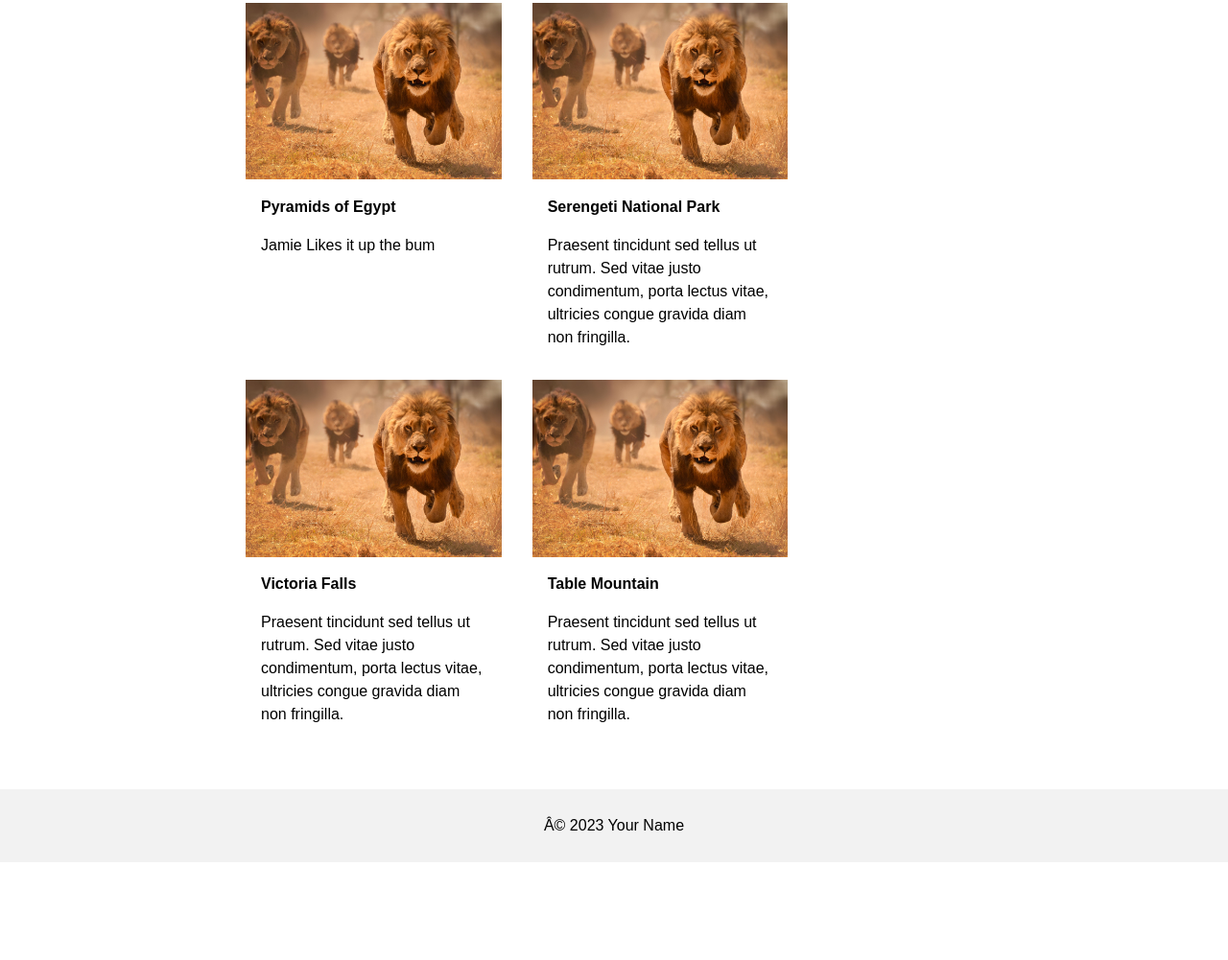
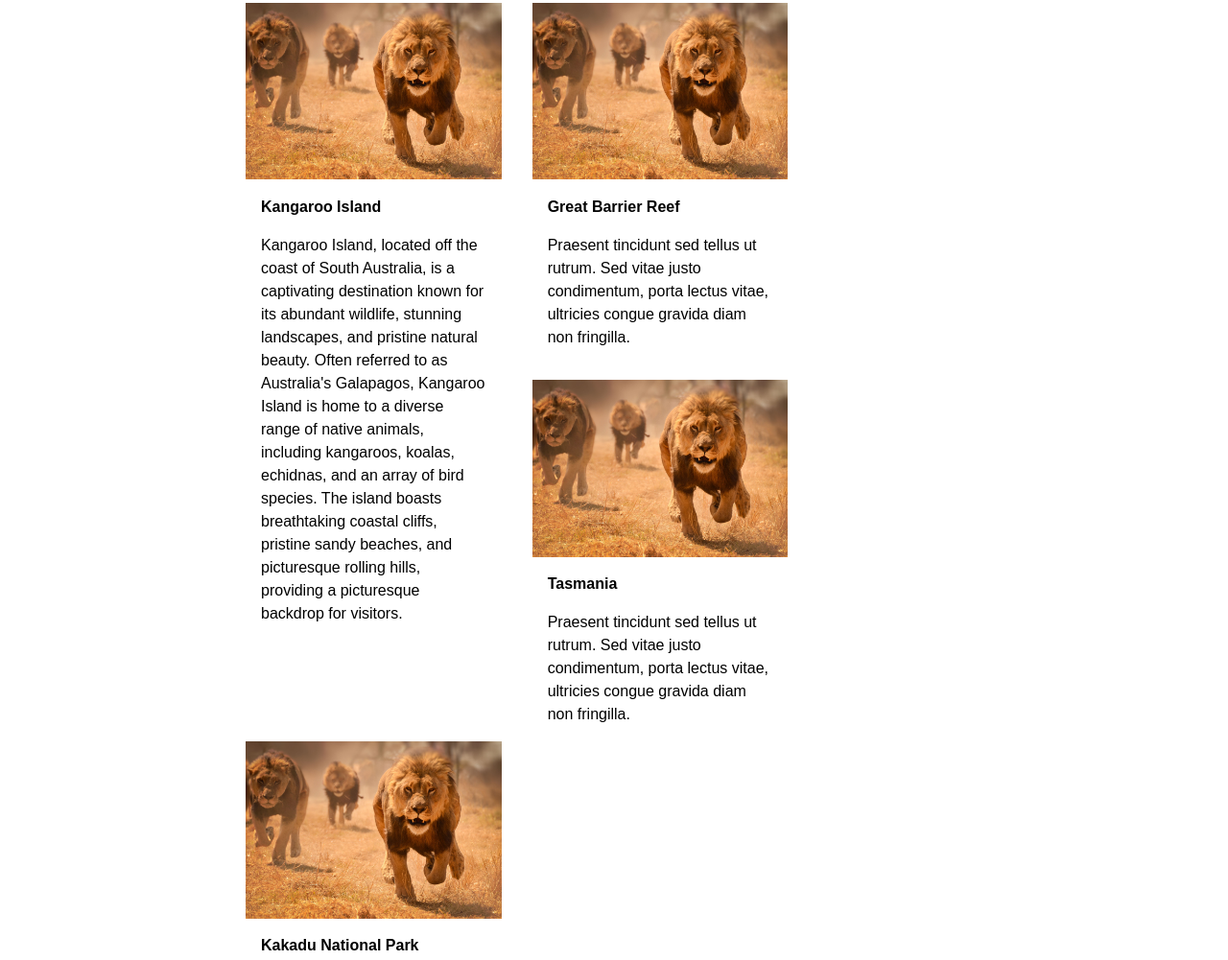
Before and after one commit to JamieMCFC/Photography.gibhub.io, a plain HTML site: page australia.html in a window 1280 px wide. Shown: the part 585-1586 px from the top of the page at 96% size. Before the commit the page ends 1484 px from the top, so only its background shows below. Drawn offline with Linux system fonts and the light colour scheme.

Commit message:
Changing index

```diff
--- a/australia.html
+++ b/australia.html
@@ -29,29 +29,29 @@
       <div class="portfolio-grid portfolio-container portfolio-margin-bottom">
         <img src="images/lion.png" alt="lion" style="width:100%" class="w3-hover-opacity">
         <div class="portfolio-container w3-white">
-          <p><b>Pyramids of Egypt</b></p>
-          <p>Jamie Likes it up the bum</p>
+          <p><b>Kangaroo Island</b></p>
+          <p>Kangaroo Island, located off the coast of South Australia, is a captivating destination known for its abundant wildlife, stunning landscapes, and pristine natural beauty. Often referred to as Australia's Galapagos, Kangaroo Island is home to a diverse range of native animals, including kangaroos, koalas, echidnas, and an array of bird species. The island boasts breathtaking coastal cliffs, pristine sandy beaches, and picturesque rolling hills, providing a picturesque backdrop for visitors. </p>
         </div>
       </div>
       <div class="portfolio-grid portfolio-container portfolio-margin-bottom">
         <img src="images/lion.png" alt="lion" style="width:100%" class="w3-hover-opacity">
         <div class="portfolio-container w3-white">
-          <p><b>Serengeti National Park</b></p>
+          <p><b>Great Barrier Reef</b></p>
           <p>Praesent tincidunt sed tellus ut rutrum. Sed vitae justo condimentum, porta lectus vitae, ultricies congue gravida diam non fringilla.</p>
         </div>
       </div>
       <div class="portfolio-grid portfolio-container">
         <img src="images/lion.png" alt="lion" style="width:100%" class="w3-hover-opacity">
         <div class="portfolio-container w3-white">
-          <p><b>Victoria Falls</b></p>
+          <p><b>Tasmania</b></p>
           <p>Praesent tincidunt sed tellus ut rutrum. Sed vitae justo condimentum, porta lectus vitae, ultricies congue gravida diam non fringilla.</p>
         </div>
       </div>
       <div class="portfolio-grid portfolio-container">
         <img src="images/lion.png" alt="lion" style="width:100%" class="w3-hover-opacity">
         <div class="portfolio-container w3-white">
-          <p><b>Table Mountain</b></p>
-          <p>Praesent tincidunt sed tellus ut rutrum. Sed vitae justo condimentum, porta lectus vitae, ultricies congue gravida diam non fringilla.</p>
+          <p><b>Kakadu National Park</b></p>
+          <p>Kakadu National Park, located in Australia's Northern Territory, is a vast and awe-inspiring natural treasure. Covering an area of nearly 20,000 square kilometers (7,700 square miles), it is the country's largest national park and a UNESCO World Heritage site. Kakadu is renowned for its rich cultural heritage, stunning landscapes, and exceptional biodiversity. The park is home to ancient Aboriginal rock art sites, which provide a glimpse into the rich cultural history and traditions of the indigenous people who have lived in the region for thousands of years. </p>
         </div>
       </div>
     </div>
```
Also changed, not shown: africa.html (+5 -4 lines), images/mountain.png (added), images/victoria.png (added).
